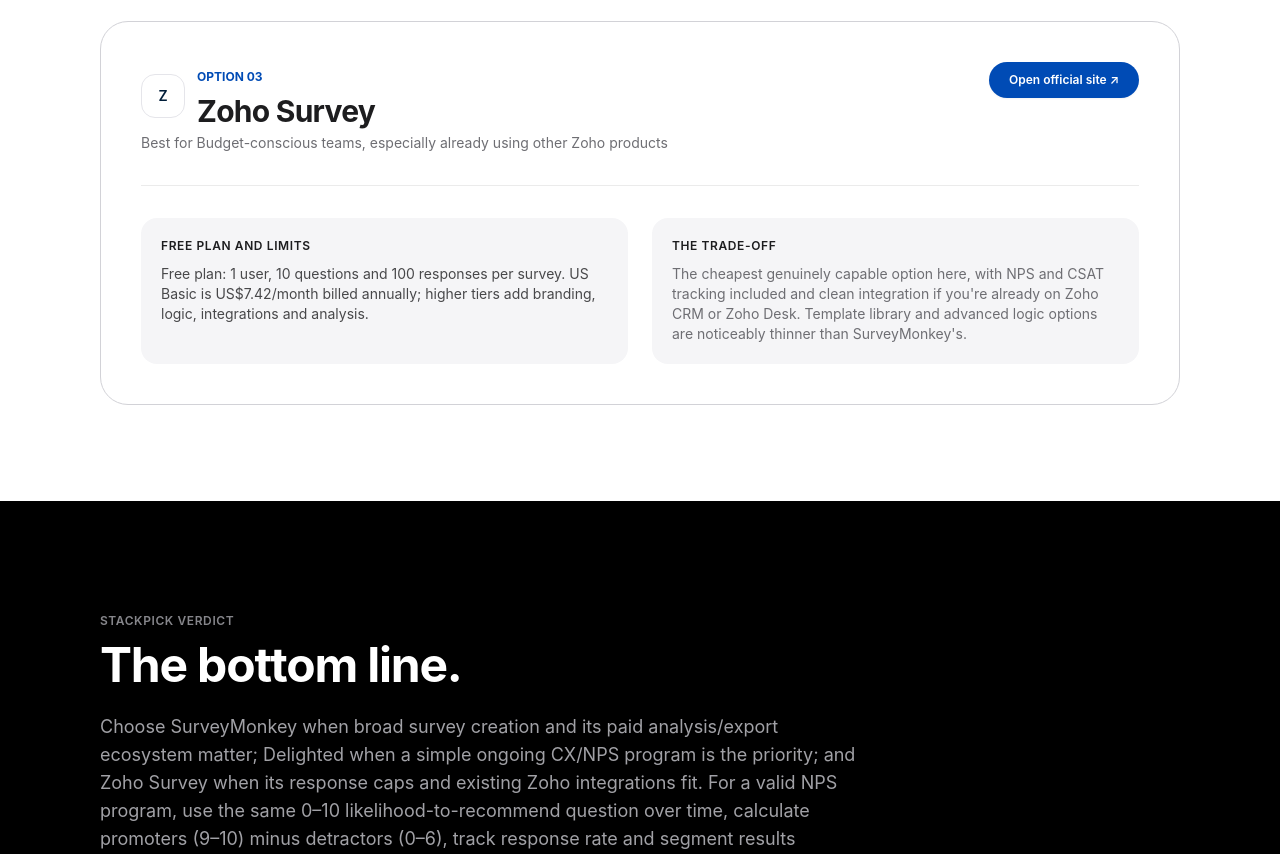
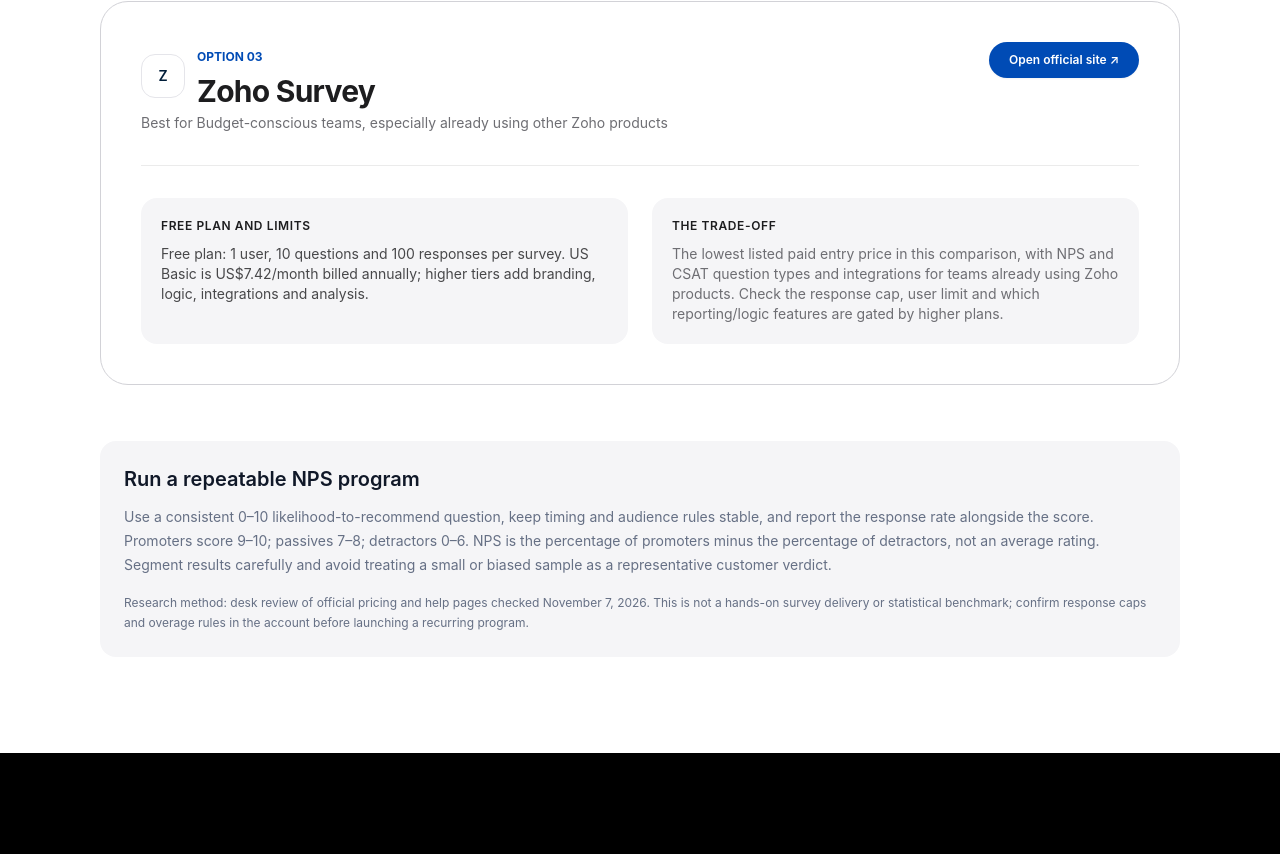
Before and after one commit to LinukaBandara/StackPick, a Next.js app: page /best/survey-nps-software in a window 1280 px wide. Shown: the part 3071-3925 px from the top of the page. Built offline with nearby package versions, Linux system fonts and the light colour scheme; no server answers.

Commit message:
Add NPS methodology and remove unsupported ranking claims

```diff
--- a/app/best/survey-nps-software/page.tsx
+++ b/app/best/survey-nps-software/page.tsx
@@ -23,7 +23,7 @@ export default function Page() {
           bestFor: "Businesses wanting the most complete feature set and the largest template library",
           freeOption: "Free Basic: 1 user, unlimited surveys, up to 10 questions and 25 viewable responses per survey; no credit card required. Paid tiers add logic, exports, CRM integrations and more response capacity.",
           tradeoff:
-            "The largest, most mature platform in this category with built-in CSAT/NPS/CES tracking and real-time CRM sync (Salesforce, HubSpot) - genuinely the safest default if you're not sure what you need yet. Pricing climbs meaningfully at the tiers with deeper analytics and logic.",
+            "Offers a broad survey feature set and a large template library, with paid tiers adding logic, exports, reporting and integrations. Confirm which NPS trend and CRM-sync features are included in the plan you would actually buy.",
           url: "https://www.surveymonkey.com/product/free-vs-paid-plans/",
         },
         {
@@ -39,11 +39,17 @@ export default function Page() {
           bestFor: "Budget-conscious teams, especially already using other Zoho products",
           freeOption: "Free plan: 1 user, 10 questions and 100 responses per survey. US Basic is US$7.42/month billed annually; higher tiers add branding, logic, integrations and analysis.",
           tradeoff:
-            "The cheapest genuinely capable option here, with NPS and CSAT tracking included and clean integration if you're already on Zoho CRM or Zoho Desk. Template library and advanced logic options are noticeably thinner than SurveyMonkey's.",
+            "The lowest listed paid entry price in this comparison, with NPS and CSAT question types and integrations for teams already using Zoho products. Check the response cap, user limit and which reporting/logic features are gated by higher plans.",
           url: "https://www.zoho.com/survey/pricing.html",
         },
       ]}
       bottomLine="Choose SurveyMonkey when broad survey creation and its paid analysis/export ecosystem matter; Delighted when a simple ongoing CX/NPS program is the priority; and Zoho Survey when its response caps and existing Zoho integrations fit. For a valid NPS program, use the same 0–10 likelihood-to-recommend question over time, calculate promoters (9–10) minus detractors (0–6), track response rate and segment results carefully. Do not treat one small response sample as a representative customer verdict."
-    />
+    >
+      <section className="rounded-2xl bg-[#f5f5f7] p-6">
+        <h2 className="text-xl font-semibold text-[#101828]">Run a repeatable NPS program</h2>
+        <p className="mt-3 text-sm leading-6 text-[#667085]">Use a consistent 0–10 likelihood-to-recommend question, keep timing and audience rules stable, and report the response rate alongside the score. Promoters score 9–10; passives 7–8; detractors 0–6. NPS is the percentage of promoters minus the percentage of detractors, not an average rating. Segment results carefully and avoid treating a small or biased sample as a representative customer verdict.</p>
+        <p className="mt-4 text-xs leading-5 text-[#667085]">Research method: desk review of official pricing and help pages checked November 7, 2026. This is not a hands-on survey delivery or statistical benchmark; confirm response caps and overage rules in the account before launching a recurring program.</p>
+      </section>
+    </ComparisonArticle>
   );
 }
```
